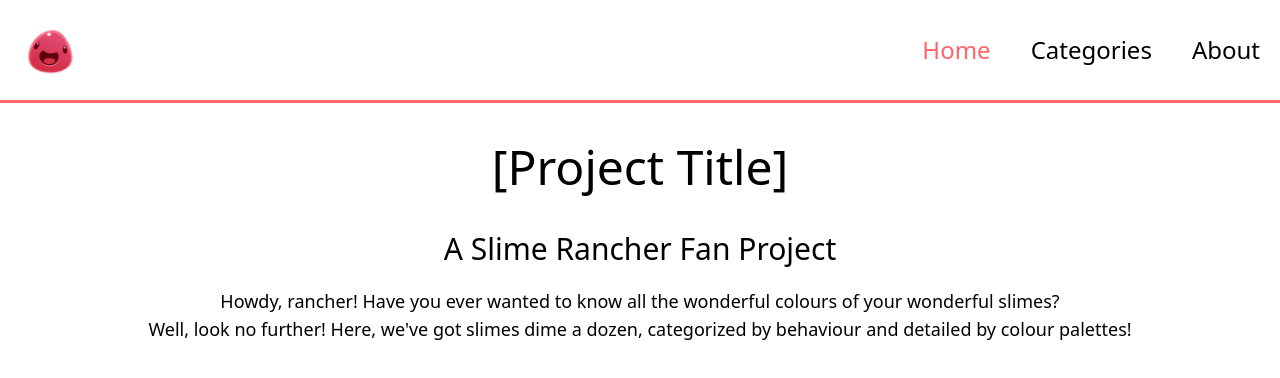
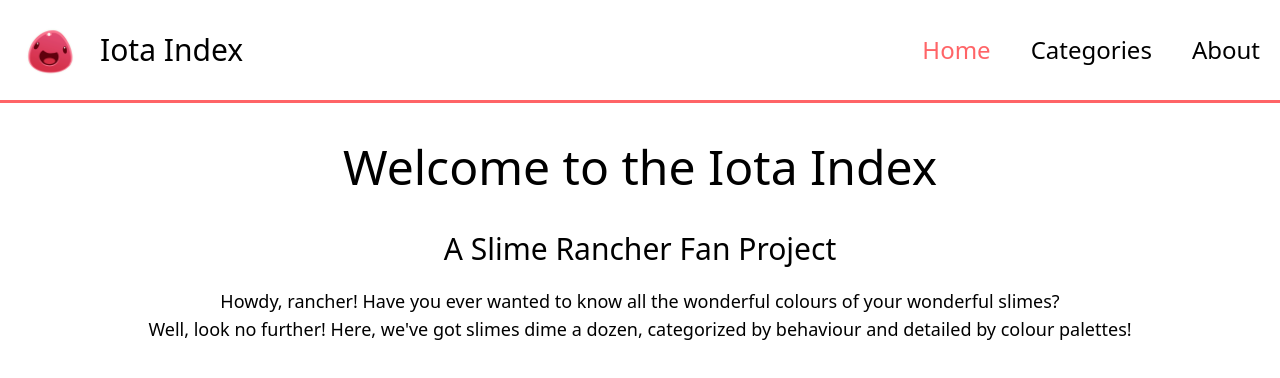
Before and after one commit to curiousConductor49/iota-index, a React (Vite) app: page / in a window 1280 px wide. Shown: the top 378 px of the page. Built offline with nearby package versions, Linux system fonts and the light colour scheme.

Commit message:
Add site title

```diff
--- a/src/components/Navbar.jsx
+++ b/src/components/Navbar.jsx
@@ -4,7 +4,7 @@ import pink from '../assets/images/docile/Pink_Slime.png'
 function Navbar() {
     return (
         <ul className="border-b-3 border-red-400 font-sans text-2xl flex items-center gap-10 p-5">
-            <li className="mr-auto"><NavLink to="/"><img src={pink} className="h-[60px] w-[60px]"/></NavLink></li>
+            <li className="mr-auto"><NavLink to="/" className="flex flex-row items-center gap-5"><img src={pink} className="h-[60px] w-[60px]"/><span className="font-sans text-3xl text-border-red-400">Iota Index</span></NavLink></li>
             <li><NavLink to="/" className={({ isActive }) => isActive ? "text-red-400" : "text-black" }>Home</NavLink></li>
             <li><NavLink to="/categories" className={({ isActive }) => isActive ? "text-red-400" : "text-black" }>Categories</NavLink></li>
             <li><NavLink to="/about" className={({ isActive }) => isActive ? "text-red-400" : "text-black" }>About</NavLink></li>
--- a/src/pages/About.jsx
+++ b/src/pages/About.jsx
@@ -5,7 +5,7 @@ function About() {
             <div className="max-w-2xl m-auto flex flex-col gap-10">
                 <p className="text-center font-sans text-base">Slime Rancher was a special part of my childhood growing up. This colour palette index is a little thank you for all the squishy, silly memories I made watching Let's Plays of this game, a world where the scientific colour of cheer was everywhere and the sun always rose on a new adventure in the Far, Far Range.</p>
                 <p className="text-center font-sans text-base">I hope you enjoy it as much I had fun making it!</p>
-                <p className="text-center font-sans text-base">Special notice: [Project Title] is unofficial Fan Content permitted under <a href="https://www.slimerancher.com/fan-content-policy/">the Fan Content Policy</a>. Not approved/endorsed by Monomi Park. Portions of the materials used are property of Monomi Park, LLC. ©Monomi Park LLC.</p>
+                <p className="text-center font-sans text-base">Special notice: Iota Index is unofficial Fan Content permitted under <a href="https://www.slimerancher.com/fan-content-policy/">the Fan Content Policy</a>. Not approved/endorsed by Monomi Park. Portions of the materials used are property of Monomi Park, LLC. ©Monomi Park LLC.</p>
             </div>
         </>
     );
--- a/src/pages/Home.jsx
+++ b/src/pages/Home.jsx
@@ -1,7 +1,7 @@
 function Home() {
     return (
         <>
-            <h1 className="text-center font-sans text-5xl m-10">[Project Title]</h1>
+            <h1 className="text-center font-sans text-5xl m-10">Welcome to the Iota Index</h1>
             <h2 className="text-center font-sans text-3xl"> A Slime Rancher Fan Project</h2>
             <section className="flex flex-col m-5">
                 <p className="text-center font-sans text-lg">Howdy, rancher! Have you ever wanted to know all the wonderful colours of your wonderful slimes?</p>
```
